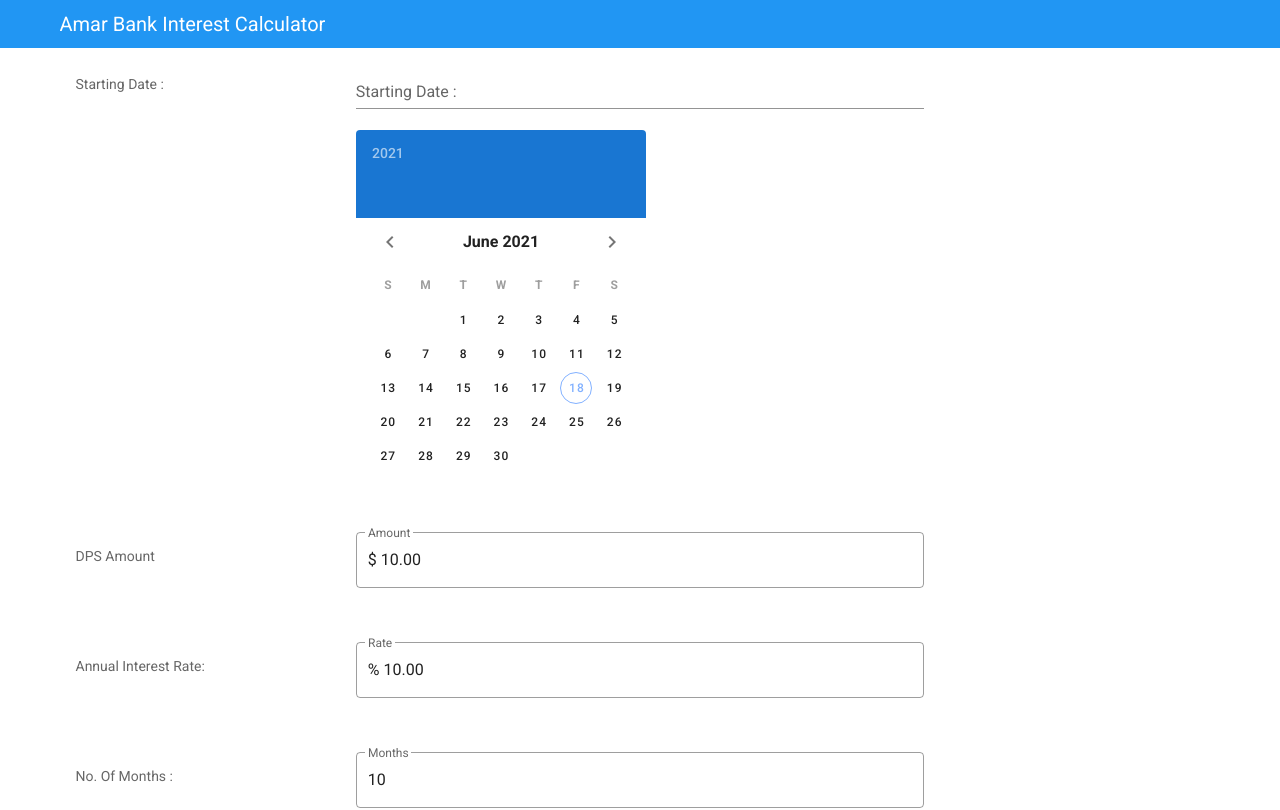
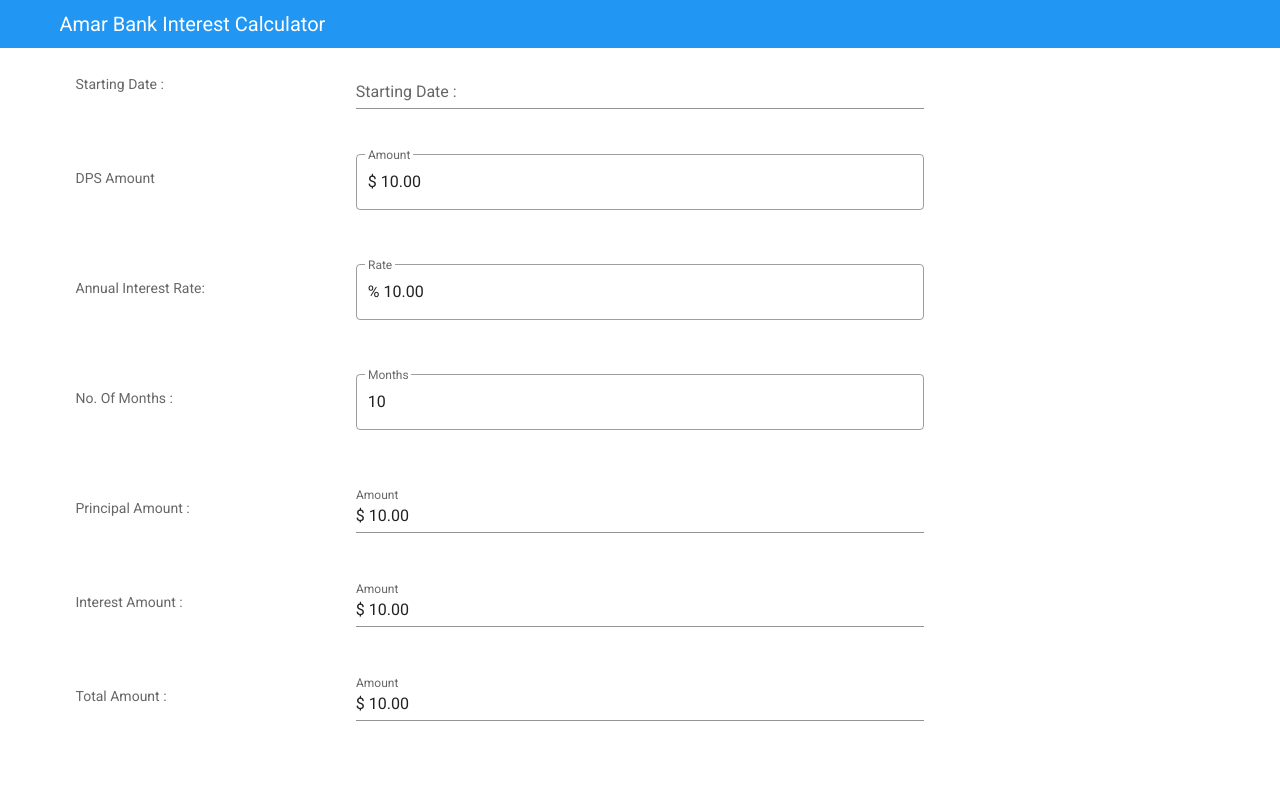
Before and after one commit to supermanshuvo/amar-bank-interest, a Vue app: page / in a window 1280 px wide. Shown: the top 810 px of the page. Built offline with nearby package versions, Linux system fonts and the light colour scheme.

Commit message:
Add fixed in nav and remove date picker

```diff
--- a/src/components/Home.vue
+++ b/src/components/Home.vue
@@ -7,8 +7,8 @@
                 <v-subheader>Starting Date : </v-subheader>
             </v-col>
             <v-col cols="6">
-                <v-text-field :value="date" slot="activator" label="Starting Date : "></v-text-field>
-                <v-date-picker v-model="date"></v-date-picker>
+                <v-text-field value="" slot="activator" label="Starting Date : "></v-text-field>
+                <!-- <v-date-picker v-model="date"></v-date-picker> -->
             </v-col>
         </v-row>
         <v-row>
@@ -99,7 +99,7 @@
   },
   data(){
       return{
-          date:''
+
       }
   }
 }
--- a/src/components/Nav.vue
+++ b/src/components/Nav.vue
@@ -1,6 +1,6 @@
 <template>
   <nav>
-    <v-toolbar color="blue" dense flat>
+    <v-toolbar color="blue" dense flat fixed>
         <v-container>
             <v-toolbar-title class="white--text">Amar Bank Interest Calculator</v-toolbar-title>
         </v-container>
```
